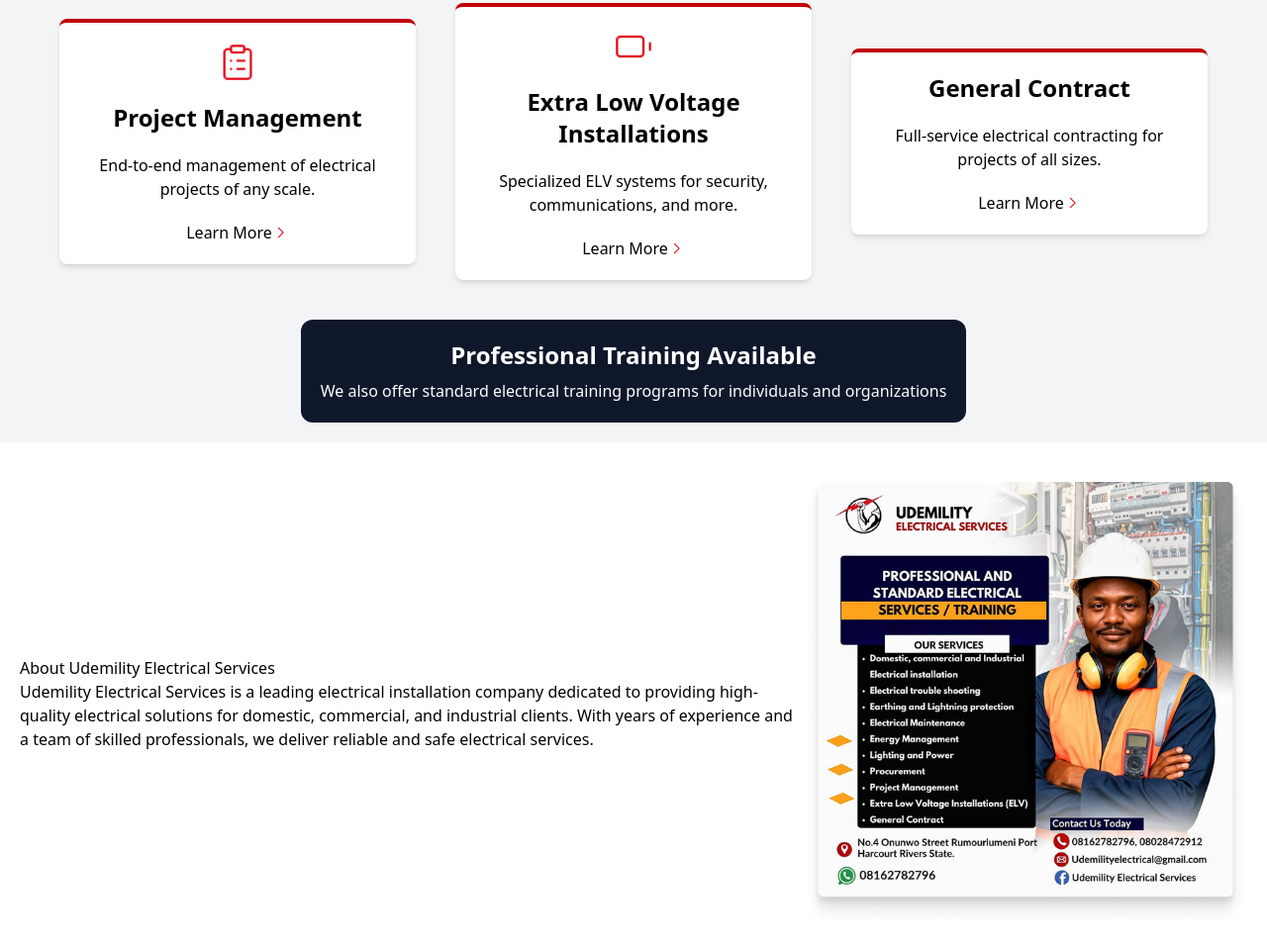
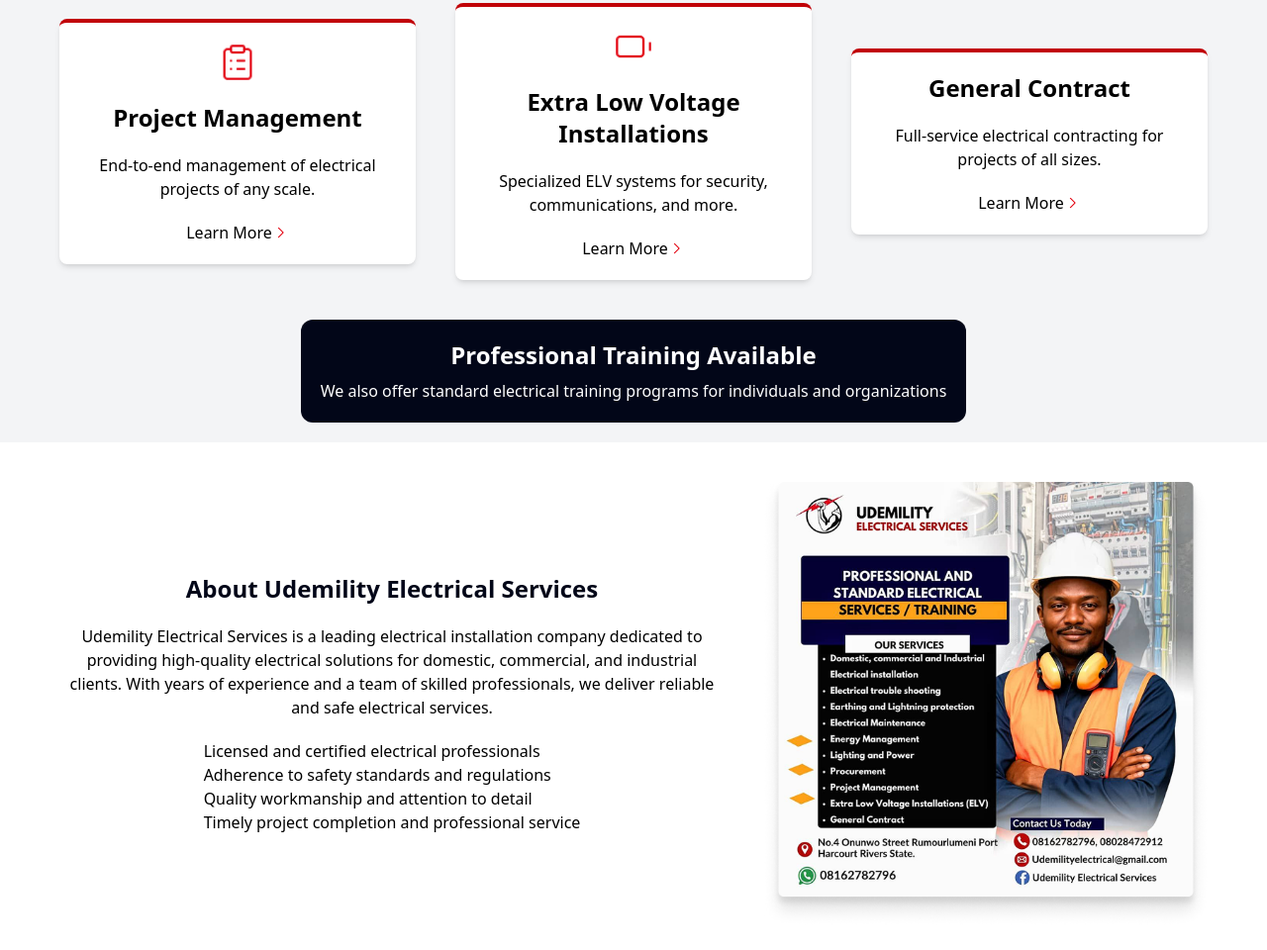
Before and after one commit to AnaghaInowei/test, a website: page src/index.html in a window 1280 px wide. Shown: the part 1724-2684 px from the top of the page at 99% size. Drawn offline with nearby package versions, Linux system fonts and the light colour scheme.

Commit message:
Update styles in index.html and output.css; add checkbox.svg asset

```diff
--- a/src/index.html
+++ b/src/index.html
@@ -66,7 +66,7 @@
         </div>
     </nav>
 
-    <section class="flex flex-col items-start text-left pt-10 pb-10 px-5 bg-slate-900 md:items-start md:text-left" style="
+    <section class="flex flex-col items-start text-left pt-10 pb-10 px-5 bg-slate-950 md:items-start md:text-left" style="
     padding-top: 5rem;
     padding-bottom: 5rem;
     ">
@@ -81,14 +81,14 @@
                     <a href="#">Get a free Quote</a>
                     <span class="ml-2"><img src="./assets/Frame.svg" alt="Arrow"></span>
                 </button>
-                <button class="bg-white text-slate-900   font-bold px-6 py-2 rounded duration-500 flex justify-center items-center gap-5 text-center w-full hover:bg-slate-900 hover:text-white md:w-auto cursor-pointer"><a href="#" class="text-inherit">Our Services</a></button>
+                <button class="bg-white text-slate-950   font-bold px-6 py-2 rounded duration-500 flex justify-center items-center gap-5 text-center w-full hover:bg-slate-950 hover:text-white md:w-auto cursor-pointer"><a href="#" class="text-inherit">Our Services</a></button>
             </div>
         </div>
     </section>
     <section class="flex flex-col text-center justify-center items-center p-5 bg-gray-100">
         <div class="flex flex-col text-center items-center justify-center bg-inherit" >
-            <h2 class="font-bold  text-slate-900 pt-10 text-4xl ">Our Services</h2>
-            <p class="px-5 text-xl" style="
+            <h2 class="font-bold  text-slate-950 pt-10 text-4xl ">Our Services</h2>
+            <p class="px-5 text-xl text-slate-950" style="
             margin-top: 30px;
             max-width: 50rem;
             ">We offer a comprehensive range of professional electrical services for residential, commercial, and industrial clients.</p>
@@ -168,18 +168,26 @@
                 <p class="font-light">Full-service electrical contracting for projects of all sizes.</p>
                 <a href="#" class="flex justify-center items-center">Learn More <img src="./assets/Frame.png" alt="Right Angle"></a>
             </div>
-            <div class="bg-slate-900 text-white p-5 rounded-xl hover:bg-slate-700">
+            <div class="bg-slate-950 text-white p-5 rounded-xl hover:bg-slate-700">
                 <h3 class="font-bold text-2xl mb-2">Professional Training Available</h3>
                 <p>We also offer standard electrical training programs for individuals and organizations</p>
             </div>
         </div>
     </section>
-    <section class="flex justify-center items-center px-5 py-10">
-        <div>
-            <h3>About Udemility Electrical Services</h3>
+    <section class="flex flex-col md:flex-row justify-center flex-wrap items-center gap-10 px-5 py-10">
+        <div class="flex flex-col justify-center items-center gap-5 max-w-2xl text-center">
+            <h3 class="text-2xl text-slate-950 font-bold">About Udemility Electrical Services</h3>
             <p>Udemility Electrical Services is a leading electrical installation company dedicated to providing high-quality electrical solutions for domestic, commercial, and industrial clients. With years of experience and a team of skilled professionals, we deliver reliable and safe electrical services.</p>
+            <ul class="list-image(url('./assets/checkbox.svg')) list-inside text-left">
+                <li>Licensed and certified electrical professionals</li>
+                <li>Adherence to safety standards and regulations</li>
+                <li>Quality workmanship and attention to detail</li>
+                <li>Timely project completion and professional service</li>
+            </ul>
         </div>
-        <img src="./assets/flyer.png" alt="flyer image" class="h-60 md:h-80 lg:h-96 xl:h-112 2xl:h-128">
+        <div class="flex justify-center items-center">
+            <img src="./assets/flyer.png" alt="flyer image" class="w-full max-w-md ">
+        </div>
     </section>
 <script src="index.js"></script>
 </body>
```
Also changed, not shown: src/assets/checkbox.svg (added), src/output.css.
